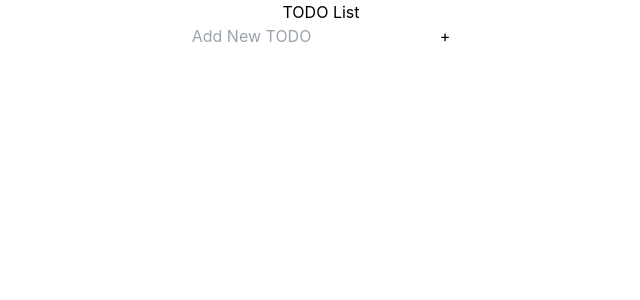
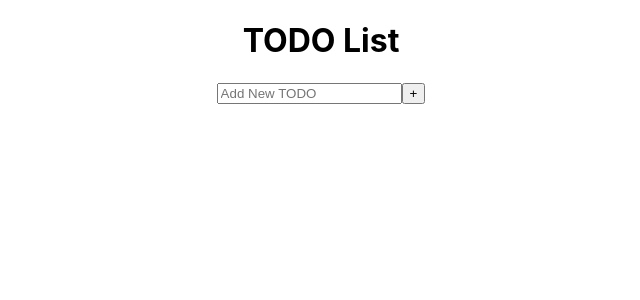
Before and after one commit to rperezdiaz/todo-app, a React (Create React App) app: page / in a window 1280 px wide. Shown: the top 300 px of the page, without its empty margins (319-959 px from the left). Built offline with nearby package versions, Linux system fonts and the light colour scheme.

Commit message:
remove tailwind css

```diff
--- a/package.json
+++ b/package.json
@@ -36,6 +36,5 @@
     ]
   },
   "devDependencies": {
-    "tailwindcss": "^3.4.1"
   }
 }
--- a/src/index.css
+++ b/src/index.css
@@ -1,7 +1,3 @@
-@tailwind base;
-@tailwind components;
-@tailwind utilities;
-
 body {
   margin: 0;
   font-family: -apple-system, BlinkMacSystemFont, 'Segoe UI', 'Roboto', 'Oxygen',
--- a/tailwind.config.js
+++ /dev/null
@@ -1,10 +0,0 @@
-/** @type {import('tailwindcss').Config} */
-module.exports = {
-  content: [
-    "./src/**/*.{js,jsx,ts,tsx}",
-  ],
-  theme: {
-    extend: {},
-  },
-  plugins: [],
-}
```
